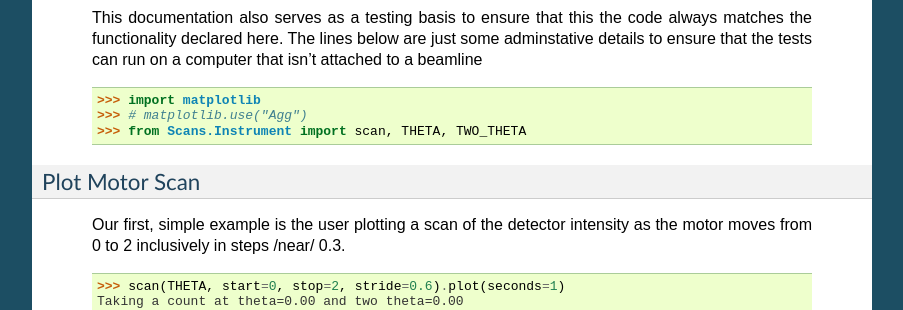
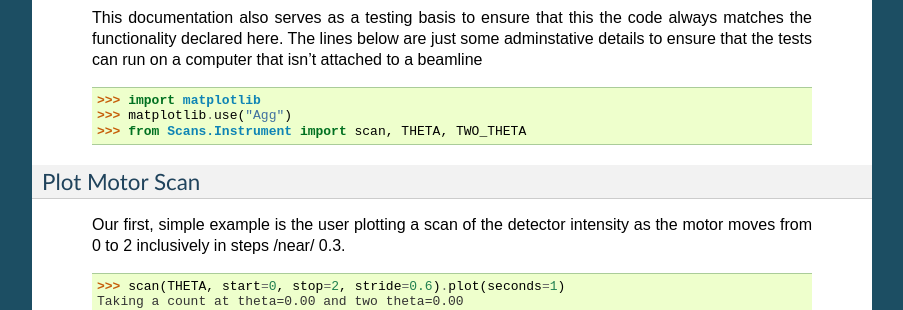
Before and after one commit to PyGenie-Scans/Scans, a Sphinx documentation site: the page built from doc/source/tutorial.rst, in a window 1280 px wide and 900 px high, scrolled down 1075 px. Shown: the part 152-462 px from the top of the window, without its empty margins (198-1101 px from the left). Built offline with Sphinx 7.4.7, drawn with Linux system fonts in a browser that asks for light colours.

```diff
--- a/doc/source/tutorial.rst
+++ b/doc/source/tutorial.rst
@@ -76,7 +76,7 @@ Examples
   can run on a computer that isn't attached to a beamline
 
   >>> import matplotlib
-  >>> # matplotlib.use("Agg")
+  >>> matplotlib.use("Agg")
   >>> from Scans.Instrument import scan, THETA, TWO_THETA
 
 Plot Motor Scan
```
